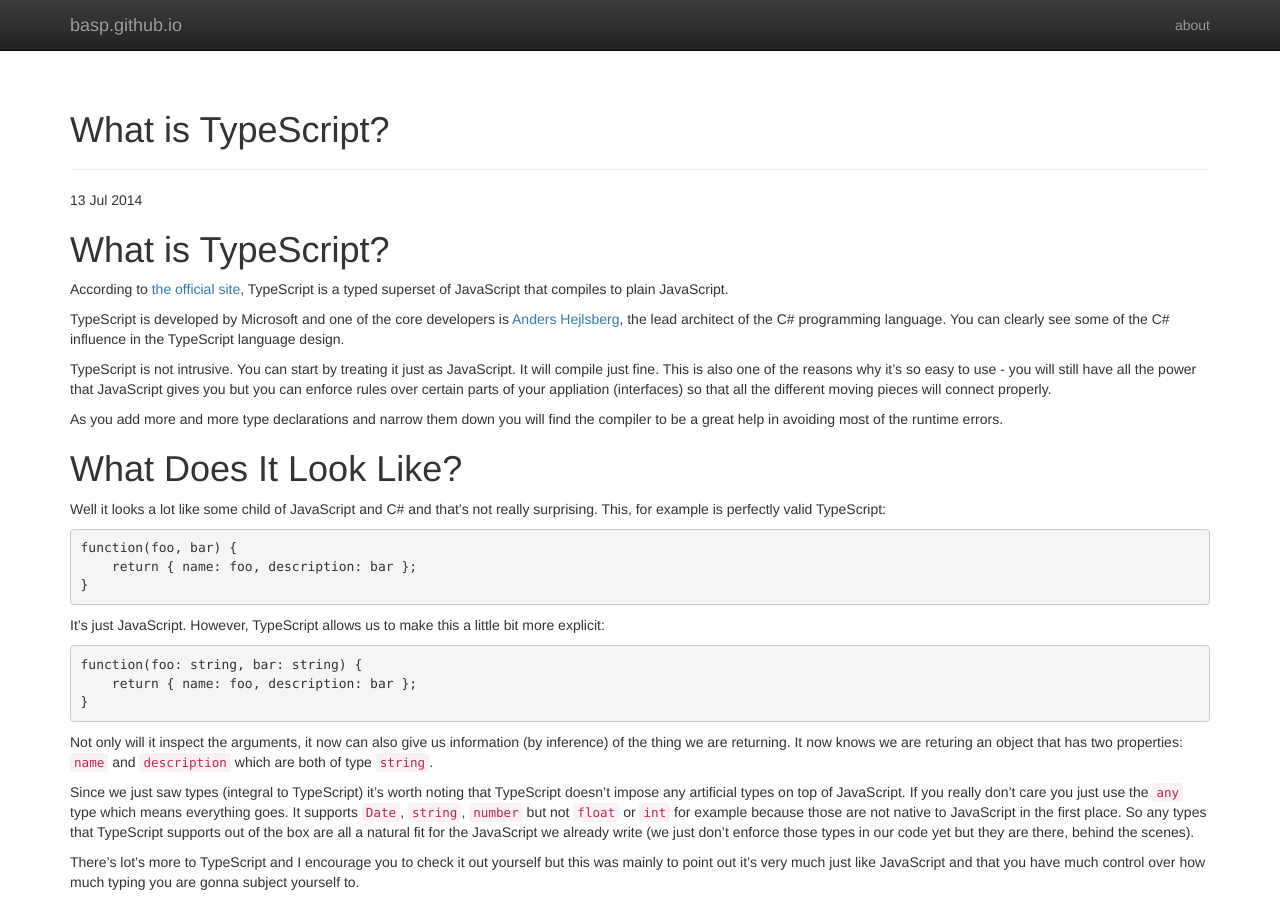
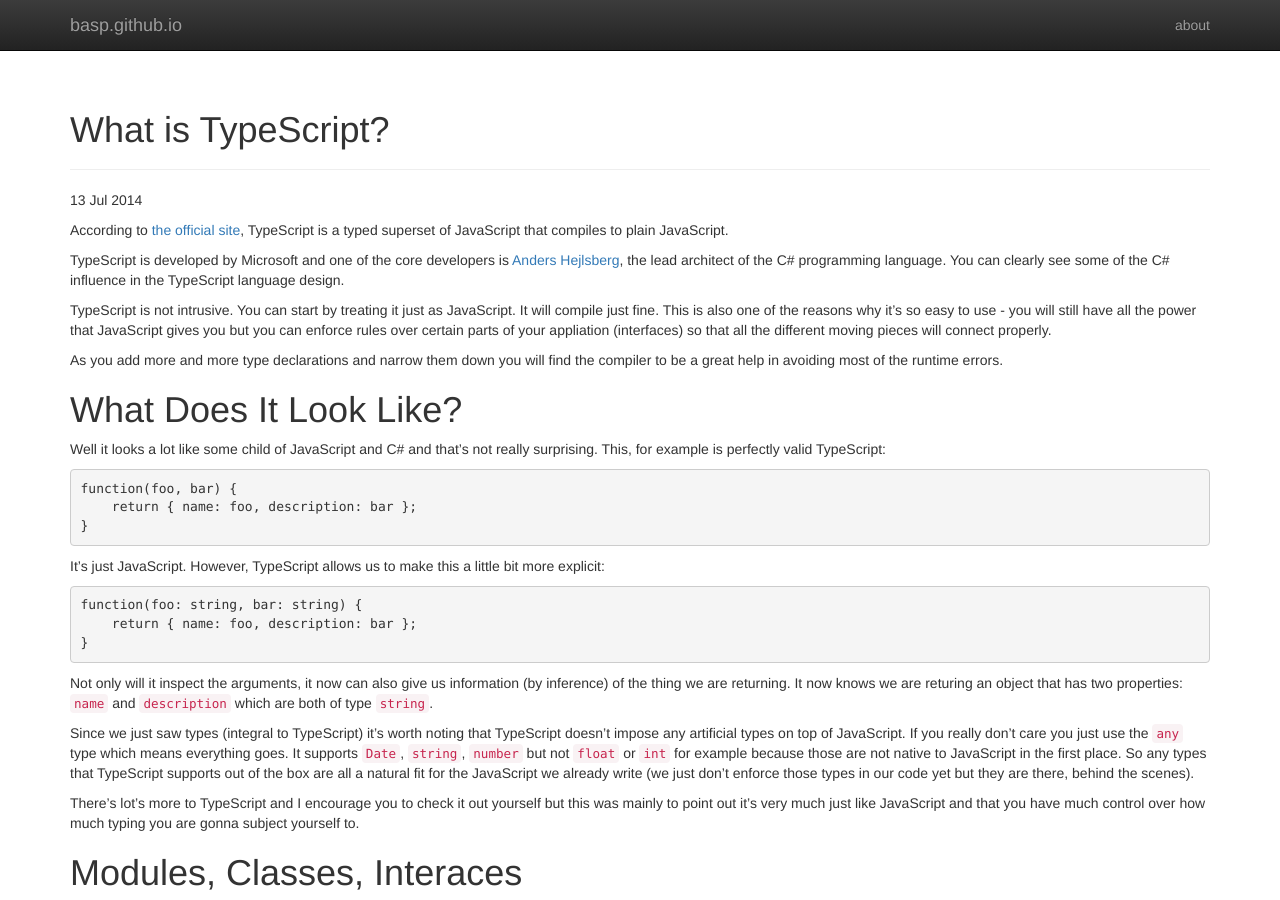
Before and after one commit to basp/basp.github.io, a Jekyll site: the page built from _posts/2014-07-13-TypeScript-intro.md, in a window 1280 px wide and 900 px high. Built offline with Jekyll 4.4.1, drawn with Linux system fonts in a browser that asks for light colours; nearby versions of some CDN libraries; Markdown is read by kramdown in place of the engine named in the settings.

Commit message:
Removed header

```diff
--- a/_posts/2014-07-13-TypeScript-intro.md
+++ b/_posts/2014-07-13-TypeScript-intro.md
@@ -3,7 +3,6 @@
 title: "What is TypeScript?"
 tags: [dev, javascript, typescript]
 ---
-# What is TypeScript?
 According to [the official site](http://www.typescriptlang.org), TypeScript is a typed superset of JavaScript that compiles to plain JavaScript.
 
 TypeScript is developed by Microsoft and one of the core developers is [Anders Hejlsberg](http://en.wikipedia.org/wiki/Anders_Hejlsberg), the lead architect of the C# programming language. You can clearly see some of the C# influence in the TypeScript language design.
```
